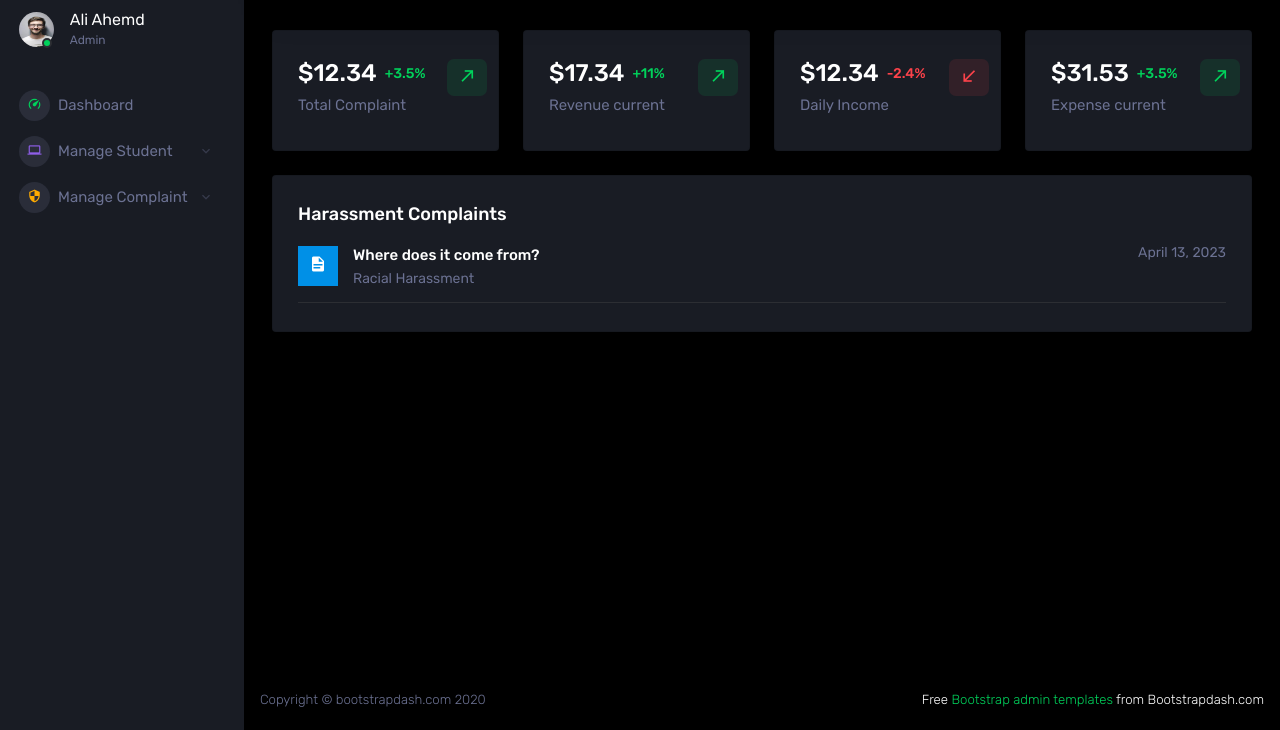
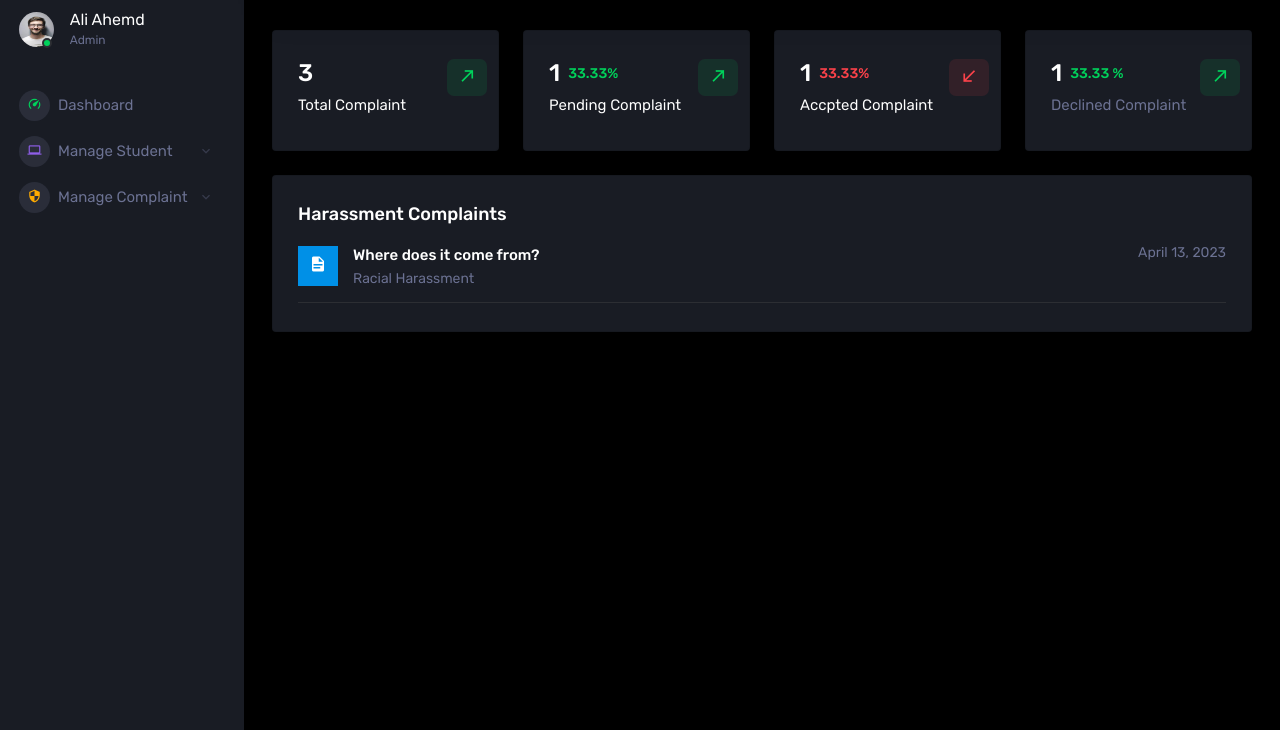
Before and after one commit to Smile-94/Harrassment-management-system, a Django app: page /authority/ in a window 1280 px wide. Shown: the part 70-800 px from the top of the page. Run offline with Django 4.2, Linux system fonts and the light colour scheme; a user stored in the database is signed in; data comes from the database, SQL or seed files in the repository; both versions use the stored data as it was after the commit; some libraries are stand-ins or nearby versions.

Commit message:
work on authority

```diff
--- a/authority/templates/authority/authority.html
+++ b/authority/templates/authority/authority.html
@@ -16,8 +16,7 @@
               <div class="row">
                 <div class="col-9">
                   <div class="d-flex align-items-center align-self-start">
-                    <h3 class="mb-0">$12.34</h3>
-                    <p class="text-success ml-2 mb-0 font-weight-medium">+3.5%</p>
+                    <h3 class="mb-0"> {{total_complaints}} </h3>
                   </div>
                 </div>
                 <div class="col-3">
@@ -26,7 +25,7 @@
                   </div>
                 </div>
               </div>
-              <h6 class="text-muted font-weight-normal">Total Complaint</h6>
+              <h6 class="text-white font-weight-normal">Total Complaint</h6>
             </div>
           </div>
         </div>
@@ -36,8 +35,8 @@
               <div class="row">
                 <div class="col-9">
                   <div class="d-flex align-items-center align-self-start">
-                    <h3 class="mb-0">$17.34</h3>
-                    <p class="text-success ml-2 mb-0 font-weight-medium">+11%</p>
+                    <h3 class="mb-0"> {{pending_complaints}} </h3>
+                    <p class="text-success ml-2 mb-0 font-weight-medium">{{pending_percentage |floatformat:2}}%</p>
                   </div>
                 </div>
                 <div class="col-3">
@@ -46,7 +45,7 @@
                   </div>
                 </div>
               </div>
-              <h6 class="text-muted font-weight-normal">Revenue current</h6>
+              <h6 class="text-white font-weight-normal"> Pending Complaint </h6>
             </div>
           </div>
         </div>
@@ -56,8 +55,8 @@
               <div class="row">
                 <div class="col-9">
                   <div class="d-flex align-items-center align-self-start">
-                    <h3 class="mb-0">$12.34</h3>
-                    <p class="text-danger ml-2 mb-0 font-weight-medium">-2.4%</p>
+                    <h3 class="mb-0"> {{accpted_complaint}} </h3>
+                    <p class="text-danger ml-2 mb-0 font-weight-medium"> {{accpted_percentage |floatformat:2}}% </p>
                   </div>
                 </div>
                 <div class="col-3">
@@ -66,7 +65,7 @@
                   </div>
                 </div>
               </div>
-              <h6 class="text-muted font-weight-normal">Daily Income</h6>
+              <h6 class="text-white font-weight-normal">Accpted Complaint</h6>
             </div>
           </div>
         </div>
@@ -76,8 +75,8 @@
               <div class="row">
                 <div class="col-9">
                   <div class="d-flex align-items-center align-self-start">
-                    <h3 class="mb-0">$31.53</h3>
-                    <p class="text-success ml-2 mb-0 font-weight-medium">+3.5%</p>
+                    <h3 class="mb-0"> {{declined_complaint}} </h3>
+                    <p class="text-success ml-2 mb-0 font-weight-medium"> {{declined_percentage |floatformat:2}} %</p>
                   </div>
                 </div>
                 <div class="col-3">
@@ -86,7 +85,7 @@
                   </div>
                 </div>
               </div>
-              <h6 class="text-muted font-weight-normal">Expense current</h6>
+              <h6 class="text-muted font-weight-normal">Declined Complaint</h6>
             </div>
           </div>
         </div>
@@ -162,13 +161,6 @@
       </div>
     </div>
     <!-- content-wrapper ends -->
-    <!-- partial:partials/_footer.html -->
-    <footer class="footer">
-      <div class="d-sm-flex justify-content-center justify-content-sm-between">
-        <span class="text-muted d-block text-center text-sm-left d-sm-inline-block">Copyright © bootstrapdash.com 2020</span>
-        <span class="float-none float-sm-right d-block mt-1 mt-sm-0 text-center"> Free <a href="https://www.bootstrapdash.com/bootstrap-admin-template/" target="_blank">Bootstrap admin templates</a> from Bootstrapdash.com</span>
-      </div>
-    </footer>
     <!-- partial -->
   </div>
 
--- a/authority/templates/authority/complaint_detail.html
+++ b/authority/templates/authority/complaint_detail.html
@@ -20,8 +20,10 @@
                 {% else %}
                   <a href="{% url 'authority:complaint_accept' complaint.id %}" type="button" class="btn btn-primary btn-fw mx-2">Accept Complaint</a>
                   <a href="{% url 'authority:complaint_decline' complaint.id %}" type="button" class="btn btn-danger btn-fw">Decline Complaint</a>
-
                 {% endif %}
+                <button type="button" class="btn btn-danger btn-fw mx-4 ">
+                  <a href="{{ complaint.proof_file.url }}" target="_blank" rel="noopener noreferrer" class="text-white">Proof File</a>
+                </button>
               </div>
               <div class="card bg-light">
                 <div class="card-header text-dark">
--- a/authority/views/authority_main.py
+++ b/authority/views/authority_main.py
@@ -15,7 +15,28 @@ class AuthorityHomeView(LoginRequiredMixin, AdminPassesTestMixin, TemplateView):
     template_name = 'authority/authority.html'
 
     def get_context_data(self, **kwargs):
+        total_complaint = Harassment.objects.filter(is_active=True).count()
+        pending_complaint = Harassment.objects.filter(is_active=True,accept_status=False,decline_status=False).count()
+        accpted_complaint = Harassment.objects.filter(is_active=True,accept_status=True,decline_status=False).count()
+        declined_complaint = Harassment.objects.filter(is_active=True,accept_status=False,decline_status=True).count()
+
+        if total_complaint > 0:
+            pending_percentage = (pending_complaint / total_complaint) * 100
+            accpted_percentage = (accpted_complaint /total_complaint) * 100
+            declined_percentage = (declined_complaint /total_complaint) * 100
+        else:
+            pending_percentage = 0
+            accpted_percentage = 0
+            declined_percentage = 0
+
         context = super().get_context_data(**kwargs)
         context["title"] = "Authority"
-        context["complaints"] = Harassment.objects.filter(accept_status=False,decline_status=False).order_by('-id')
+        context["complaints"] = Harassment.objects.filter(is_active=True,accept_status=False,decline_status=False).order_by('-id')[:10]
+        context["total_complaints"] = total_complaint
+        context["pending_complaints"] = pending_complaint
+        context["pending_percentage"] = pending_percentage
+        context["accpted_complaint"] = accpted_complaint
+        context["accpted_percentage"] = accpted_percentage
+        context["declined_complaint"] =declined_complaint
+        context["declined_percentage"] = declined_percentage
         return context
--- a/harassment/models.py
+++ b/harassment/models.py
@@ -64,6 +64,7 @@ class Harassment(models.Model):
     hearing_time = models.TimeField(auto_now=False, auto_now_add=False, null=True)
     hearing_room = models.CharField(max_length=50)
     proof_file = models.FileField(upload_to='Proof_file', max_length=100)
+    is_active = models.BooleanField(default=True)
 
     def save(self, *args, **kwargs):
         super().save(*args, **kwargs)
```
Also changed, not shown: authority/templates/authority/student_details.html (+28 -1 lines), db.sqlite3, harassment/migrations/0003_harassment_is_active.py (added).
